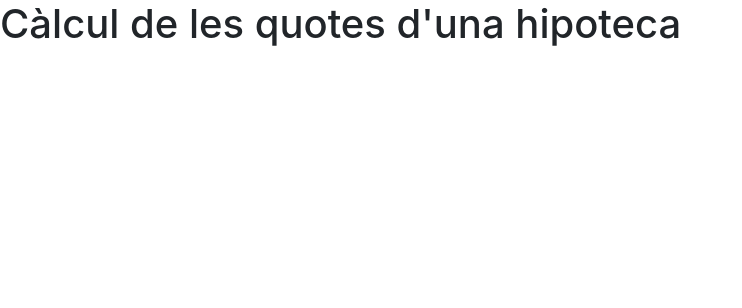
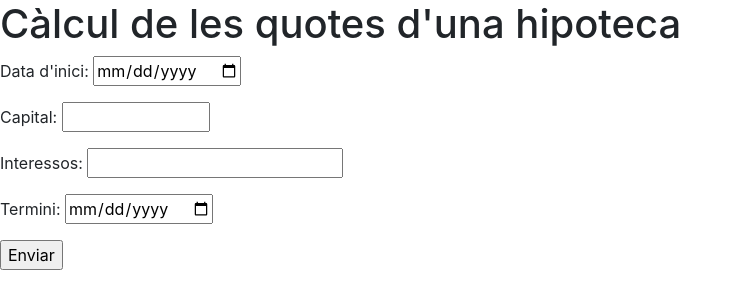
Before and after one commit to DavidBanos/QuotesHipoteca, a plain HTML site: page index.html in a window 1280 px wide. Shown: the whole page, without its empty margins (0-742 px from the left). Drawn offline with nearby package versions, Linux system fonts and the light colour scheme.

Commit message:
Commit_2_19/01/18

```diff
--- a/index.html
+++ b/index.html
@@ -16,7 +16,38 @@
     <h1>
         Càlcul de les quotes d'una hipoteca
     </h1>
+    <div>
+        <form action="index.html">
+            Data d'inici:
+            <input type="date" required="required" name="Data_inici" id="datainici">
 
+        </form>
+    </div>
+
+    <div>
+        <form action="index.html">
+            Capital:
+            <input type="number" required="required" min="1" max="10000000" name="Capital" id="capital">
+
+        </form>
+    </div>
+
+    <div>
+        <form action="index.html">
+            Interessos:
+            <input type="number" required="required" name="Capital" id="interessos">
+
+        </form>
+    </div>
+
+    <div>
+            <form action="index.html">
+                Termini:
+                <input type="date" required="required" name="Termini" id="termini">
+
+            </form>
+            <input type="button" value="Enviar" onclick="calcular()">
+        </div>
 
 </body>
 
```
